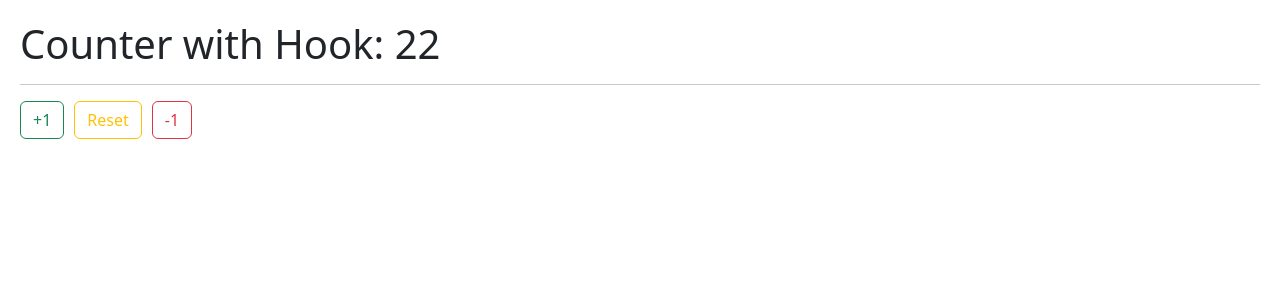
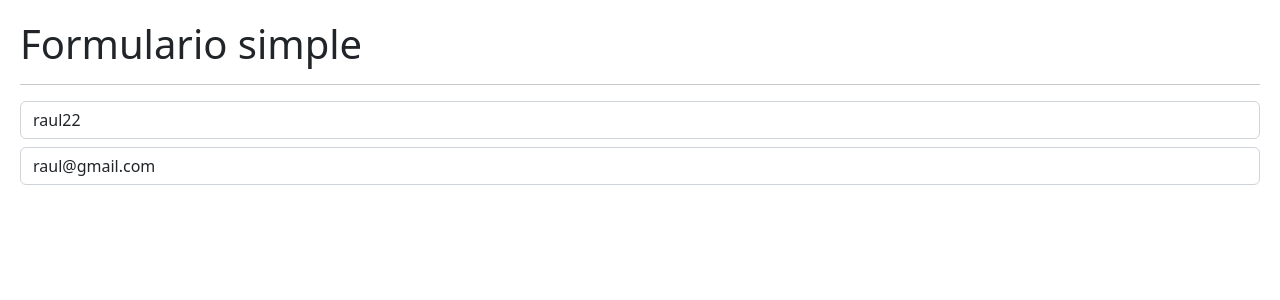
Before and after one commit to raulmoralesruiz/curso-react, a React (Vite) app in the folder 05-hook-app/: page / in a window 1280 px wide. Shown: the top 300 px of the page. Built offline with nearby package versions, Linux system fonts and the light colour scheme.

Commit message:
05-hook-app | useEffect

```diff
--- /dev/null
+++ b/05-hook-app/src/02-useEffect/SimpleForm.jsx
@@ -0,0 +1,46 @@
+import { useEffect, useState } from "react";
+
+export const SimpleForm = () => {
+  const [formState, setFormState] = useState({
+    username: "raul22",
+    email: "raul@gmail.com",
+  });
+
+  const { username, email } = formState;
+
+  const handleInputChange = ({ target }) => {
+    setFormState({
+      ...formState,
+      [target.name]: target.value,
+    });
+  };
+
+  useEffect(() => {
+    console.log("hola!");
+  }, []);
+
+  return (
+    <>
+      <h1>Formulario simple</h1>
+      <hr />
+
+      <input
+        type="text"
+        className="form-control"
+        placeholder="Username"
+        name="username"
+        value={username}
+        onChange={handleInputChange}
+      />
+
+      <input
+        type="email"
+        className="form-control mt-2"
+        placeholder="email@gmail.com"
+        name="email"
+        value={email}
+        onChange={handleInputChange}
+      />
+    </>
+  );
+};
--- a/05-hook-app/src/main.jsx
+++ b/05-hook-app/src/main.jsx
@@ -2,11 +2,12 @@ import React from "react";
 import ReactDOM from "react-dom/client";
 import { CounterApp } from "./01-useState/CounterApp";
 import { CounterWithCustomHook } from "./01-useState/CounterWithCustomHook";
+import { SimpleForm } from "./02-useEffect/SimpleForm";
 import { HooksApp } from "./HooksApp";
 import "./index.css";
 
 ReactDOM.createRoot(document.getElementById("root")).render(
   <React.StrictMode>
-    <CounterWithCustomHook />
+    <SimpleForm />
   </React.StrictMode>
 );
```
